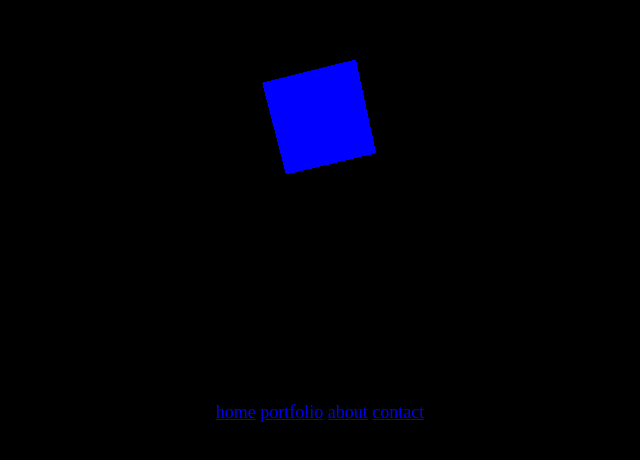
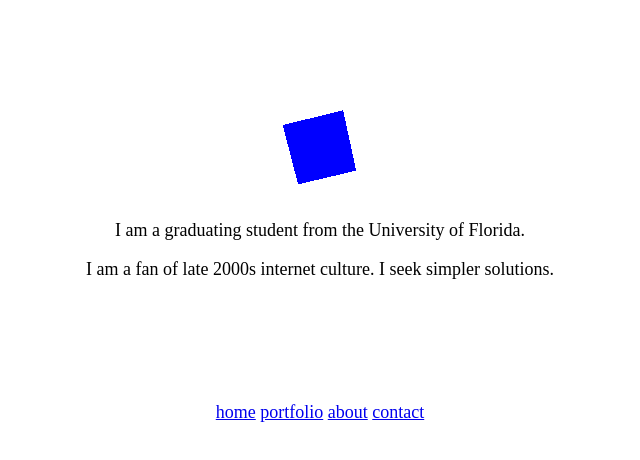
Before and after one commit to flflai/flflai.github.io, a website: page about.html in a window 1280 px wide. Shown: the part 198-658 px from the top of the page, without its empty margins (320-960 px from the left). Drawn offline with nearby package versions, Linux system fonts and the light colour scheme.

Commit message:
Update #1

```diff
--- a/about.html
+++ b/about.html
@@ -38,10 +38,11 @@
 );
 
 const scene = new THREE.Scene();
-			const camera = new THREE.PerspectiveCamera( 75, window.innerWidth / window.innerHeight, 0.1, 1000 );
+const camera = new THREE.PerspectiveCamera( 100, window.innerWidth / window.innerHeight);
 
 const renderer = new THREE.WebGLRenderer();
 renderer.setSize( window.innerWidth, window.innerHeight );
+renderer.setPixelRatio( window.devicePixelRatio );
 document.body.appendChild( renderer.domElement );
 
 const geometry = new THREE.BoxGeometry();
@@ -52,7 +53,7 @@
 camera.position.z = 6;
 camera.position.y = -1;
 
-			const animate = function () {
+function animate() {
 	requestAnimationFrame( animate );
 
 	cube.rotation.x += 0.006;
@@ -60,13 +61,22 @@
 	renderer.render( scene, camera );
 };
 
+window.onresize = function () {
+
+	camera.aspect = window.innerWidth / window.innerHeight;
+	camera.updateProjectionMatrix();
+
+	renderer.setSize( window.innerWidth, window.innerHeight );
+
+};
+
+
 
 
 animate();
 
 
-			renderer.setClearColor('black');
-
+renderer.setClearColor('white');
 		</script>
 		</script>
 
```
Also changed, not shown: connect.html (+1 -1 lines), projects.html (+13 -2 lines). Lines whose indentation alone changed are shown as unchanged.
